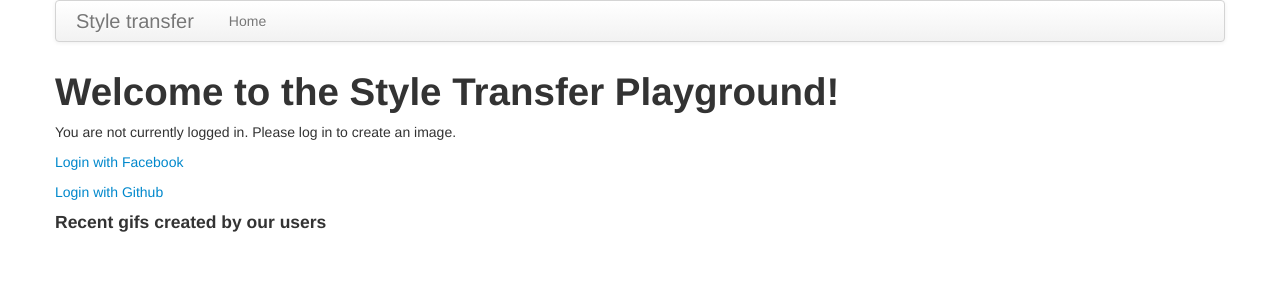
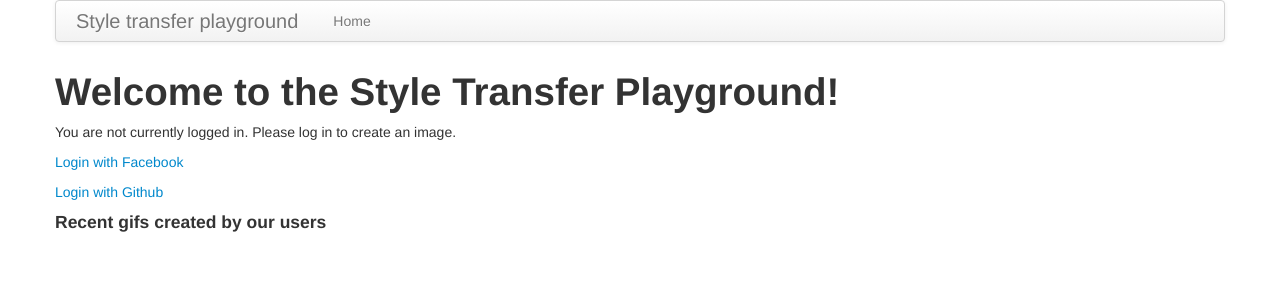
Before and after one commit to aheyman11/style-transfer-playground, a Flask app: page / in a window 1280 px wide. Shown: the top 300 px of the page. Run offline with Flask 2, Linux system fonts and the light colour scheme; data that the repository does not hold is empty.

Commit message:
Changed app name to Style transfer playground

```diff
--- a/app/templates/base.html
+++ b/app/templates/base.html
@@ -7,7 +7,7 @@
     <script src="/static/js/bootstrap.min.js"></script>
     <meta name="viewport" content="width=device-width, initial-scale=1.0">
     <script type="text/javascript" src="{{ url_for('static', filename='gifshot.js') }}"></script>
-    <title>Style transfer web app</title>
+    <title>Style transfer playground</title>
   </head>
   <body>
     <div class="container">
@@ -18,7 +18,7 @@
             <span class="icon-bar"></span>
             <span class="icon-bar"></span>
           </a>
-          <a class="brand" href="/">Style transfer</a>
+          <a class="brand" href="/">Style transfer playground</a>
             <ul class="nav">
              <li><a href="{{ url_for('index') }}">Home</a></li>
              {% if g.user.is_authenticated %}
```
